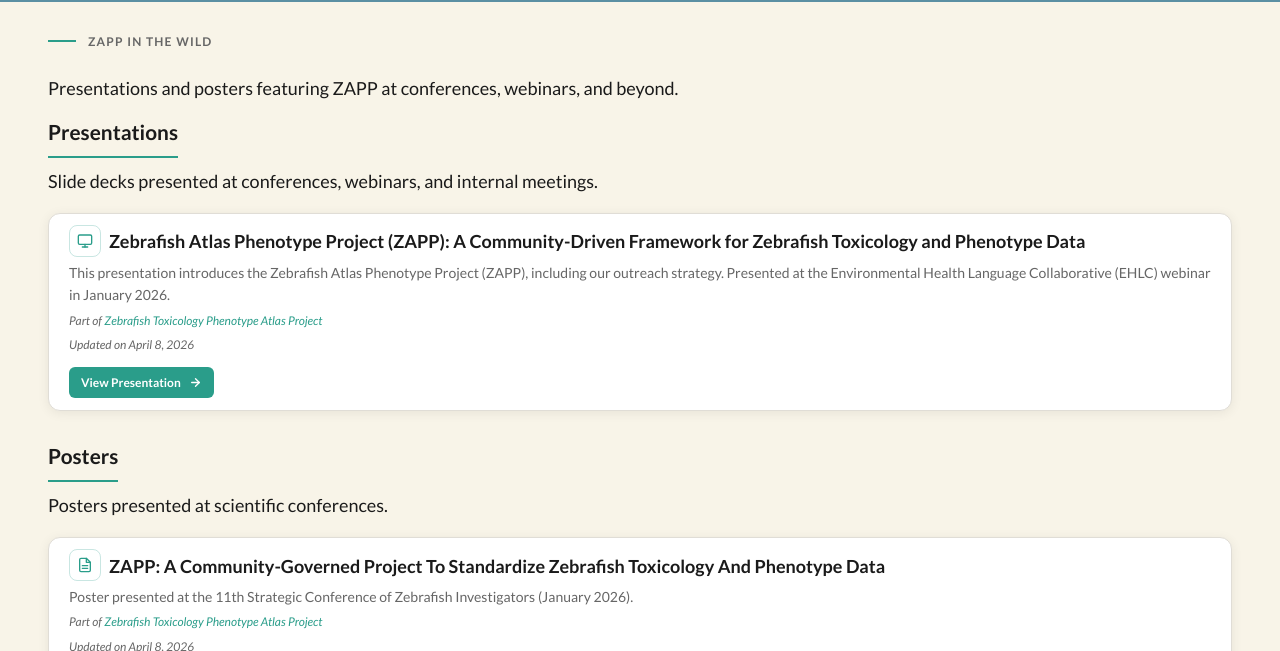
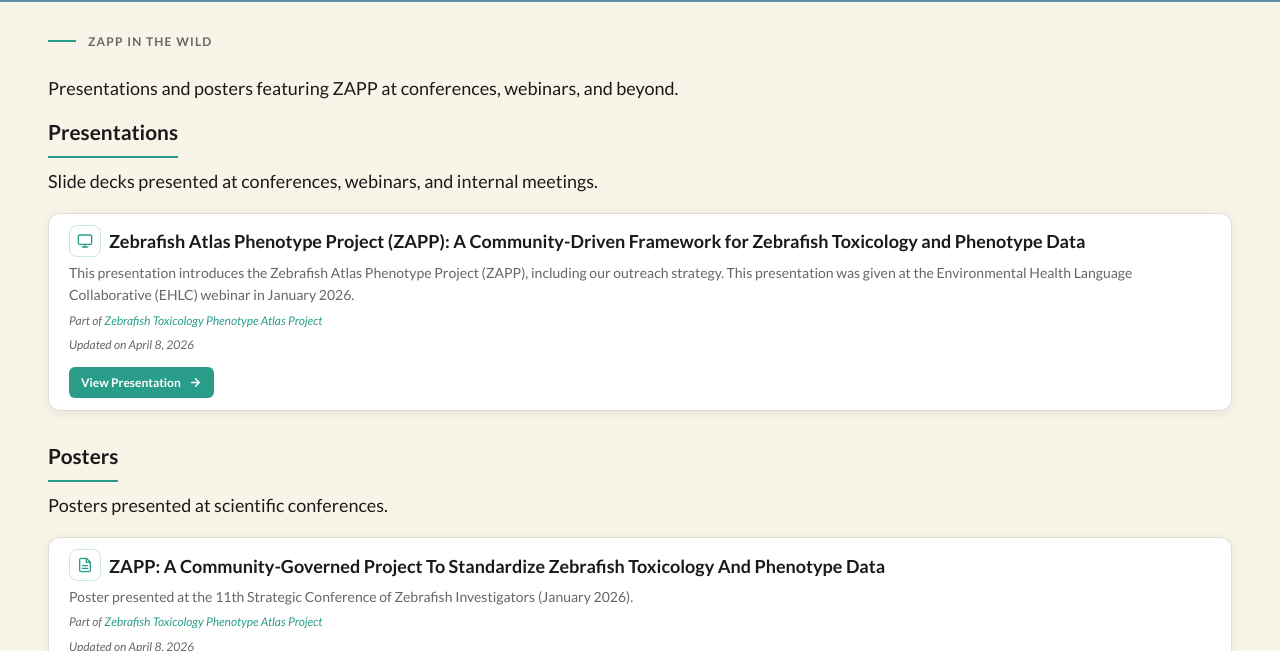
Before and after one commit to zappfish/zappfish.github.io, an Astro site: page /zapp-in-the-wild in a window 1280 px wide. Shown: the part 149-800 px from the top of the page. Built offline with nearby package versions, Linux system fonts and the light colour scheme; Astro itself is replaced by a stand-in of ours.

Commit message:
fix: update ZAPP in the Wild description text

```diff
--- a/src/pages/zapp-in-the-wild.astro
+++ b/src/pages/zapp-in-the-wild.astro
@@ -30,7 +30,7 @@ const groups: WildGroup[] = [
         items: [
             {
                 title: 'Zebrafish Atlas Phenotype Project (ZAPP): A Community-Driven Framework for Zebrafish Toxicology and Phenotype Data',
-                description: 'This presentation introduces the Zebrafish Atlas Phenotype Project (ZAPP), including our outreach strategy. Presented at the Environmental Health Language Collaborative (EHLC) webinar in January 2026.',
+                description: 'This presentation introduces the Zebrafish Atlas Phenotype Project (ZAPP), including our outreach strategy. This presentation was given at the Environmental Health Language Collaborative (EHLC) webinar in January 2026. ',
                 href: 'https://zenodo.org/records/19475862',
                 label: 'View Presentation',
                 icon: PresentationIcon,
```
